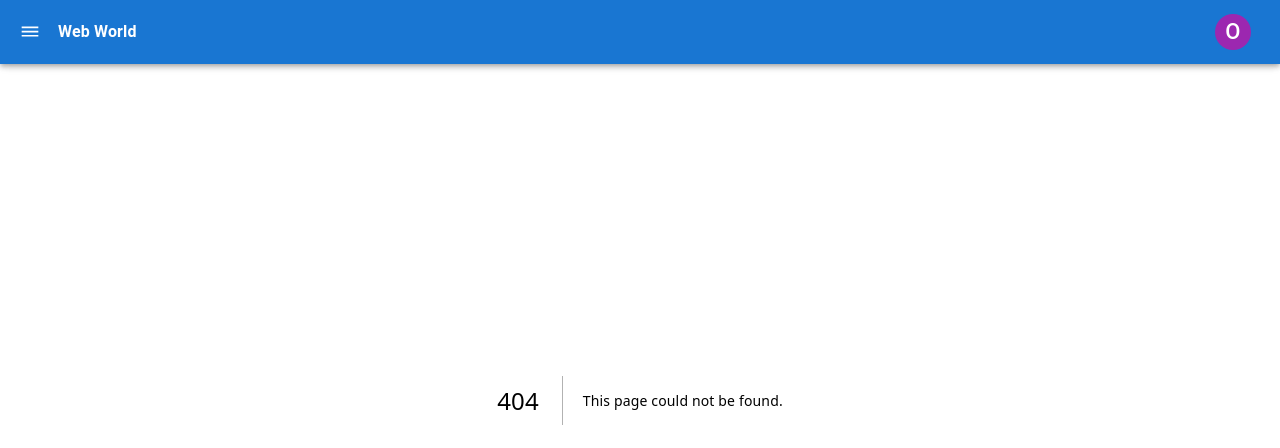
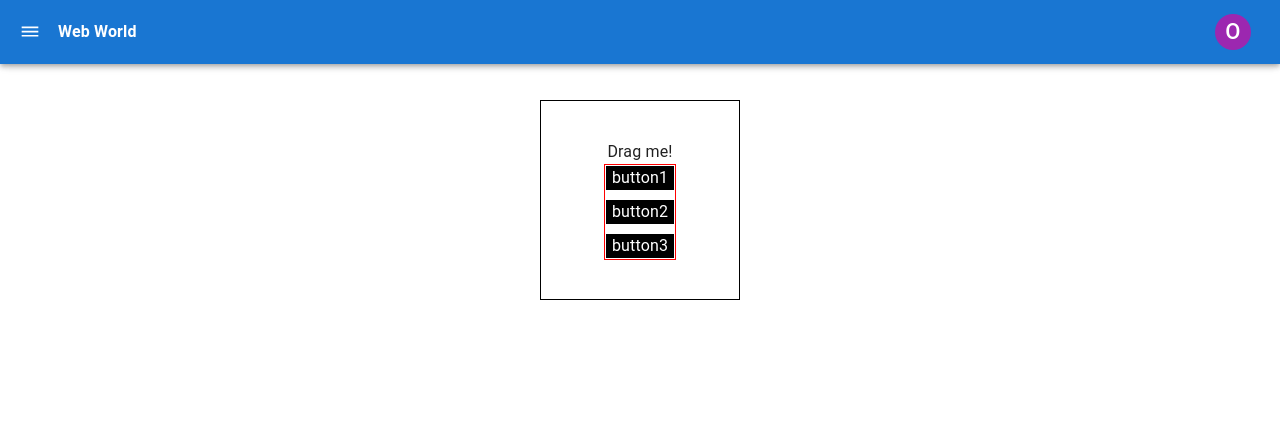
Before and after one commit to omChotaliya2002/mui_practice, a Next.js app: page /draggable in a window 1280 px wide. Before the commit this address had no page. Shown: the top 448 px of the page. Built offline with nearby package versions, Linux system fonts and the light colour scheme.

Commit message:
add a draggable div

```diff
--- a/package.json
+++ b/package.json
@@ -18,7 +18,8 @@
     "json-server": "1.0.0-beta.3",
     "next": "15.3.2",
     "react": "^19.0.0",
-    "react-dom": "^19.0.0"
+    "react-dom": "^19.0.0",
+    "react-draggable": "^4.4.6"
   },
   "devDependencies": {
     "@tailwindcss/postcss": "^4",
--- /dev/null
+++ b/src/app/draggable/page.tsx
@@ -0,0 +1,20 @@
+"use client";
+
+import React from 'react';
+import DraggableBox from "../../component/DraggableBox";
+
+const Page = () => {
+
+
+  return (
+
+   <div>
+
+        <DraggableBox/>
+
+   </div>
+
+  )
+}
+
+export default Page;
--- /dev/null
+++ b/src/component/DraggableBox.tsx
@@ -0,0 +1,36 @@
+import React from 'react';
+import Draggable from 'react-draggable';
+import { useRef } from 'react';
+
+const DraggableBox = () => {
+
+
+    const outerRef = useRef<HTMLDivElement>(null);
+    const innerRef = useRef<HTMLDivElement>(null);
+
+
+  return (
+
+     <Draggable nodeRef={outerRef as React.RefObject<HTMLElement>}>
+
+    <div ref={outerRef} className="w-[200px] h-[200px] flex flex-col items-center justify-center mx-auto mt-[100px] hover:cursor-grab active:cursor-grabbing" style={{border : "1px solid black"}}>
+                Drag me!
+
+        <Draggable nodeRef={innerRef as React.RefObject<HTMLElement>}>
+
+            <div className='flex flex-col items-center justify-center space-y-2' ref={innerRef} style={{border:"1.5px solid red"}}>
+                    <button className='w-[70px] h-[26px] bg-black text-white border border-white'> button1 </button>
+                    <button className='w-[70px] h-[26px] bg-black text-white border border-white'> button2 </button>
+                    <button className='w-[70px] h-[26px] bg-black text-white border border-white'> button3 </button>
+            </div>
+
+        </Draggable>
+
+    </div>
+
+    </Draggable>
+
+  )
+}
+
+export default DraggableBox;
```
Also changed, not shown: 1 other file (tests, documents, lock files or other folders).
